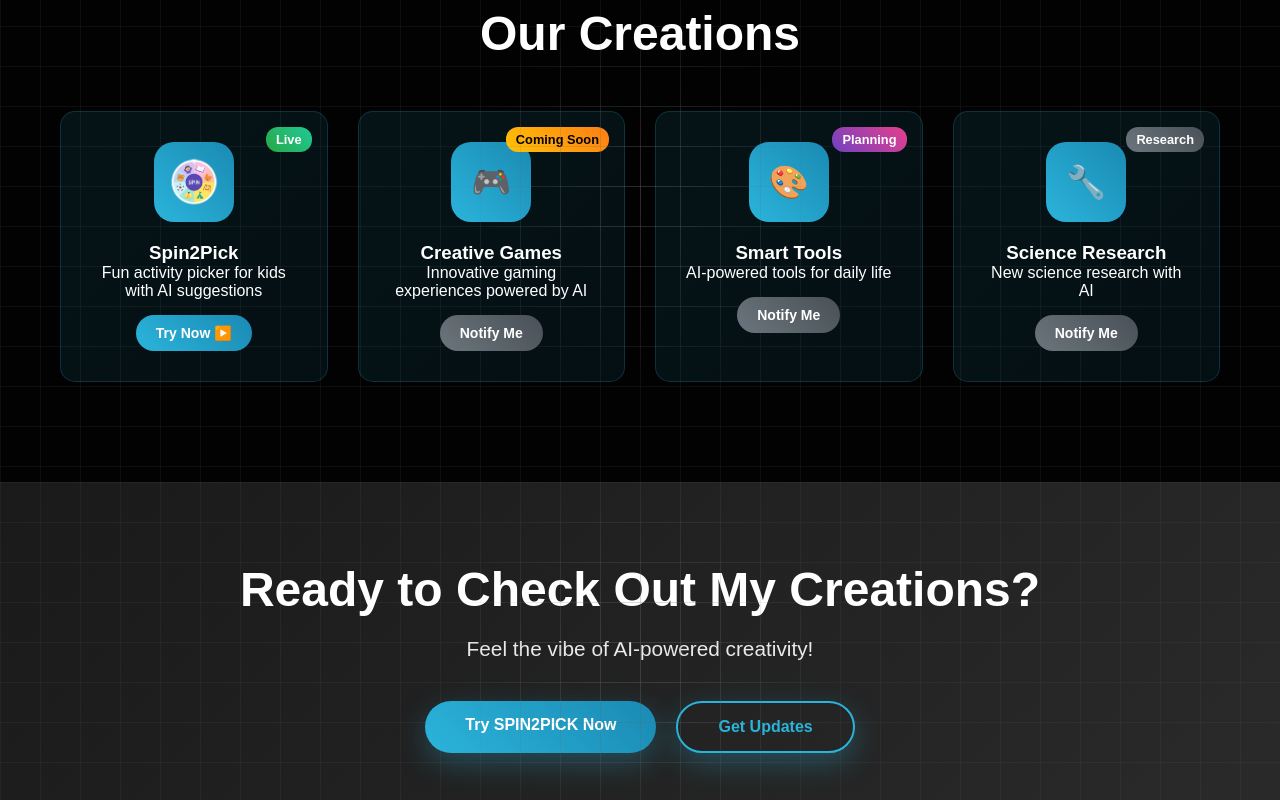
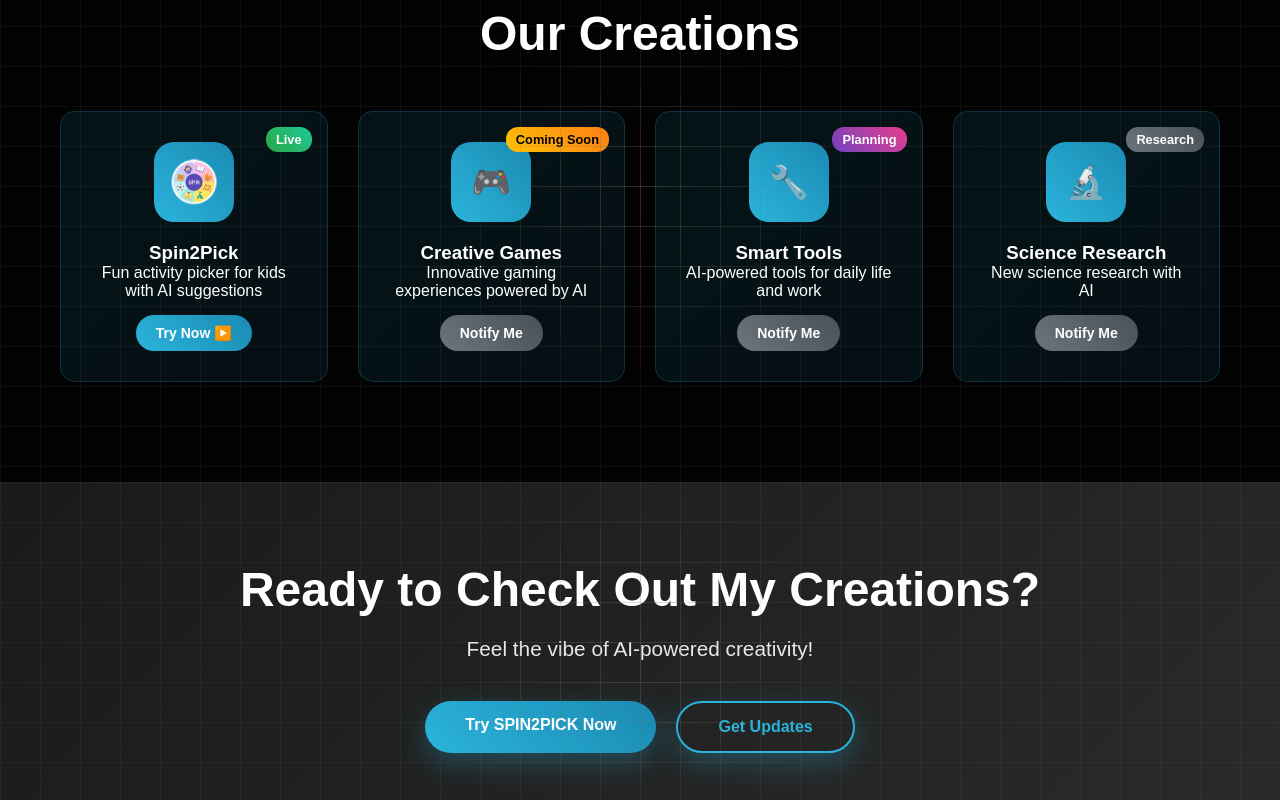
Before and after one commit to VibeCreAI/VibeCreAI-website, a plain HTML site: page index.html in a window 1280 px wide. Shown: the part 1508-2308 px from the top of the page. Drawn offline with Linux system fonts and the light colour scheme.

Commit message:
feat: Update product descriptions and messaging to be more personal

```diff
--- a/index.html
+++ b/index.html
@@ -895,14 +895,14 @@
                 </div>
                 <div class="app-card fade-in coming-soon">
                     <div class="status-badge planning">Planning</div>
-                    <div class="app-icon">🎨</div>
+                    <div class="app-icon">🔧</div>
                     <h3>Smart Tools</h3>
-                    <p>AI-powered tools for daily life</p>
+                    <p>AI-powered tools for daily life and work</p>
                     <button class="app-button notify-btn" data-product="design">Notify Me</button>
                 </div>
                 <div class="app-card fade-in coming-soon">
                     <div class="status-badge research">Research</div>
-                    <div class="app-icon">🔧</div>
+                    <div class="app-icon">🔬</div>
                     <h3>Science Research</h3>
                     <p>New science research with AI</p>
                     <button class="app-button notify-btn" data-product="dev-tools">Notify Me</button>
```
